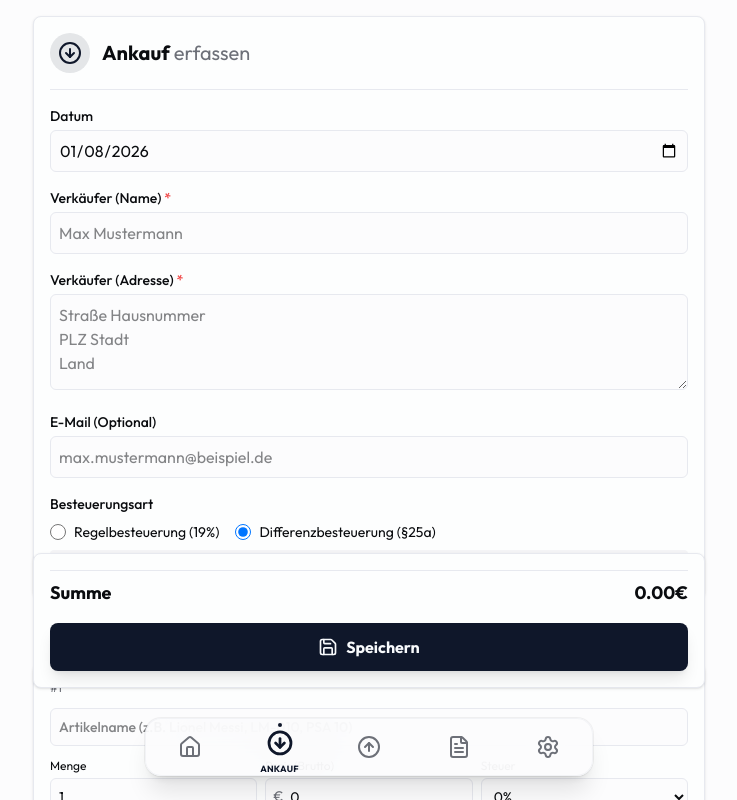
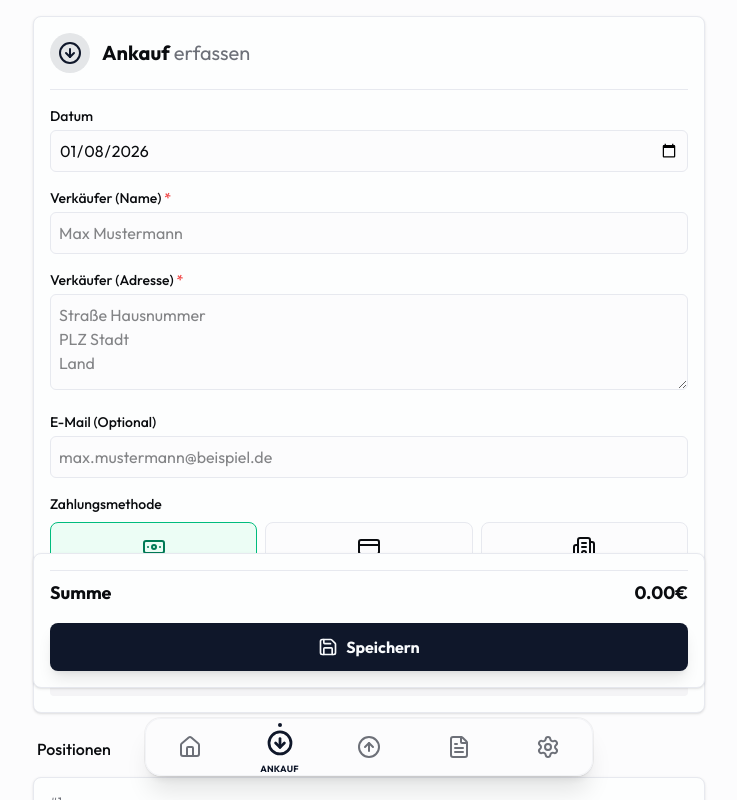
Before and after one commit to LauraEk/nero-app_2026, a React (Vite) app: page /ankauf in a window 1280 px wide. Shown: the top 800 px of the page, without its empty margins (271-1008 px from the left). Built offline with nearby package versions, Linux system fonts and the light colour scheme.

Commit message:
Add Payment Methods (Cash, PayPal, Bank) to transactions and PDF

```diff
--- a/src/features/transactions/components/TransactionForm.tsx
+++ b/src/features/transactions/components/TransactionForm.tsx
@@ -1,6 +1,6 @@
 import { useState, useEffect, useRef } from 'react';
-import { Plus, Trash2, Save, ArrowDownCircle, ArrowUpCircle, HelpCircle } from 'lucide-react';
-import type { Transaction, TransactionItem, TransactionType } from '@/types';
+import { Plus, Trash2, Save, ArrowDownCircle, ArrowUpCircle, HelpCircle, CreditCard, Banknote, Building2 } from 'lucide-react';
+import type { Transaction, TransactionItem, TransactionType, PaymentMethod } from '@/types';
 import { useNavigate } from 'react-router-dom';
 import { useTransactions } from '@/hooks/use-transactions';
 import { SignaturePad, type SignaturePadRef } from '@/components/ui/SignaturePad';
@@ -18,6 +18,7 @@ export function TransactionForm({ type }: TransactionFormProps) {
     const [partnerAddress, setPartnerAddress] = useState('');
     const [partnerEmail, setPartnerEmail] = useState('');
     const [taxMethod, setTaxMethod] = useState<'regular' | 'diff'>(type === 'sale' ? 'regular' : 'diff');
+    const [paymentMethod, setPaymentMethod] = useState<PaymentMethod>('cash');
     const [showTaxHelp, setShowTaxHelp] = useState(false);
     const [items, setItems] = useState<TransactionItem[]>([
         { id: crypto.randomUUID(), name: '', quantity: 1, price: 0, taxRate: type === 'sale' ? 19 : 0 }
@@ -118,7 +119,8 @@ export function TransactionForm({ type }: TransactionFormProps) {
             totalNet,
             totalTax,
             taxMethod,
-            signatureUrl: sigData || undefined
+            signatureUrl: sigData || undefined,
+            paymentMethod
         };
 
         addTransaction(transaction);
@@ -192,6 +194,47 @@ export function TransactionForm({ type }: TransactionFormProps) {
                         className="w-full p-2 rounded-md border bg-background"
                         placeholder="max.mustermann@beispiel.de"
                     />
+                </div>
+
+                <div>
+                    <label className="block text-sm font-medium mb-2">
+                        Zahlungsmethode
+                    </label>
+                    <div className="grid grid-cols-3 gap-2">
+                        <button
+                            type="button"
+                            onClick={() => setPaymentMethod('cash')}
+                            className={`flex flex-col items-center justify-center p-3 rounded-lg border transition-all ${paymentMethod === 'cash'
+                                ? 'bg-emerald-50 border-emerald-500 text-emerald-700'
+                                : 'bg-background hover:bg-muted border-border'
+                                }`}
+                        >
+                            <Banknote size={24} className="mb-1" />
+                            <span className="text-xs font-medium">Bar</span>
+                        </button>
+                        <button
+                            type="button"
+                            onClick={() => setPaymentMethod('paypal')}
+                            className={`flex flex-col items-center justify-center p-3 rounded-lg border transition-all ${paymentMethod === 'paypal'
+                                ? 'bg-blue-50 border-blue-500 text-blue-700'
+                                : 'bg-background hover:bg-muted border-border'
+                                }`}
+                        >
+                            <CreditCard size={24} className="mb-1" />
+                            <span className="text-xs font-medium">PayPal</span>
+                        </button>
+                        <button
+                            type="button"
+                            onClick={() => setPaymentMethod('bank')}
+                            className={`flex flex-col items-center justify-center p-3 rounded-lg border transition-all ${paymentMethod === 'bank'
+                                ? 'bg-purple-50 border-purple-500 text-purple-700'
+                                : 'bg-background hover:bg-muted border-border'
+                                }`}
+                        >
+                            <Building2 size={24} className="mb-1" />
+                            <span className="text-xs font-medium">Bank</span>
+                        </button>
+                    </div>
                 </div>
 
                 {/* Tax Method Selection */}
--- a/src/pages/BelegePage.tsx
+++ b/src/pages/BelegePage.tsx
@@ -117,13 +117,22 @@ ${settings.companyName || 'NERO Collectibles'}`
         doc.text(`Beleg-Nr: ${displayId}`, 14, 80);
         doc.text(`Datum: ${t.date}`, 14, 85);
 
+        // Payment Method Map
+        const paymentLabel = {
+            'cash': 'Barzahlung',
+            'paypal': 'PayPal',
+            'bank': 'Banküberweisung',
+            undefined: 'Barzahlung' // Fallback for old records
+        }[t.paymentMethod || 'cash'] as string;
+
         const partnerLabel = t.type === 'sale' ? 'Kunde' : 'Verkäufer';
-        doc.text(`${partnerLabel}: ${t.partnerName || '-'}`, 14, 90);
+        doc.text(`Zahlungsart: ${paymentLabel}`, 14, 90);
+        doc.text(`${partnerLabel}: ${t.partnerName || '-'}`, 14, 100);
 
         // Partner Address (multiline)
         if (t.partnerAddress) {
             const splitAddress = doc.splitTextToSize(t.partnerAddress, 70);
-            doc.text(splitAddress, 14, 95);
+            doc.text(splitAddress, 14, 105);
         }
 
         // --- TABLE ---
--- a/src/types/index.ts
+++ b/src/types/index.ts
@@ -1,4 +1,5 @@
 export type TransactionType = 'purchase' | 'sale';
+export type PaymentMethod = 'cash' | 'paypal' | 'bank';
 
 export interface TransactionItem {
     id: string;
@@ -22,4 +23,5 @@ export interface Transaction {
     taxMethod: 'regular' | 'diff';
     signatureUrl?: string; // Base64 signature image
     partnerEmail?: string; // Optional email for digital receipt
+    paymentMethod?: PaymentMethod; // New field
 }
```
